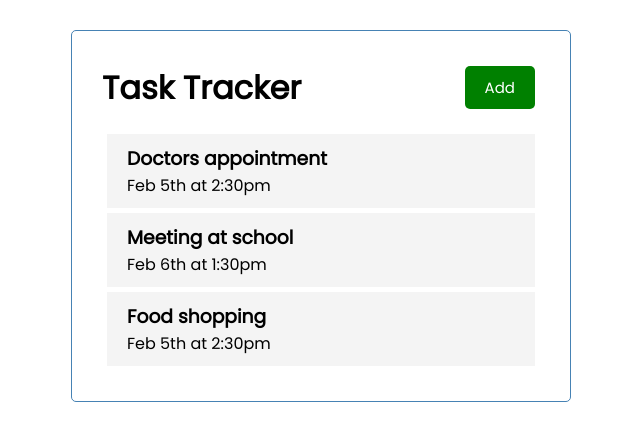
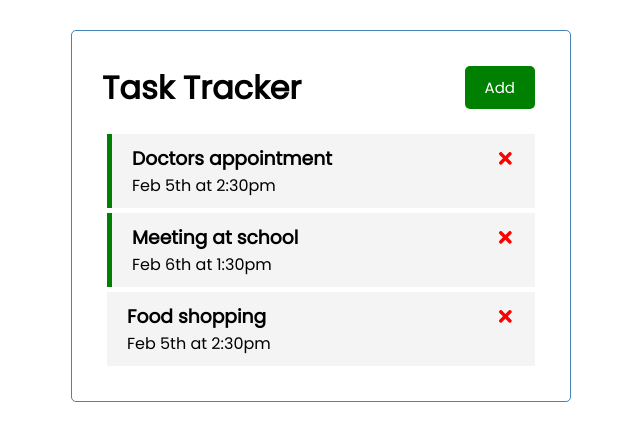
Before and after one commit to AnesBkdm/task-tracker, a React (Create React App) app in the folder task-tracker/: page / in a window 1280 px wide. Shown: the top 440 px of the page, without its empty margins (319-959 px from the left). Built offline with nearby package versions, Linux system fonts and the light colour scheme.

Commit message:
🔔 Double click and reminder

```diff
--- a/task-tracker/src/App.js
+++ b/task-tracker/src/App.js
@@ -25,10 +25,21 @@
     }
 ]);
 
+  // Delete task
+  const deleteTask = (id) => {
+    setTasks(tasks.filter((task) => task.id !== id));
+  }
+
+  // Toggle reminder
+  const toggleReminder = (id) => {
+    setTasks(tasks.map((task)=> task.id === id ? { ...task, reminder: !task.reminder} : task))
+  }
+
   return (
     <div className="container">
       <Header/>
-      <Tasks tasks={tasks} />
+      {tasks.length > 0  ? (<Tasks tasks={tasks} onDelete={deleteTask} onToggle={toggleReminder} />)
+                    : 'No tasks to show.'}
     </div>
   );
 }
--- a/task-tracker/src/components/Task.js
+++ b/task-tracker/src/components/Task.js
@@ -1,7 +1,9 @@
-const Task = ({ task }) => {
+import { FaTimes } from  'react-icons/fa';
+
+const Task = ({ task, onDelete, onToggle }) => {
     return (
-        <div className='task'>
-            <h3>{task.text}</h3>
+        <div className={`task ${task.reminder ? 'reminder' : ''}`} onDoubleClick={() => onToggle(task.id)} >
+            <h3>{task.text} <FaTimes style={{ color: 'red', cursor: 'pointer' }} onClick={() => onDelete(task.id)} /></h3>
             <p>{task.day}</p>
         </div>
     )
--- a/task-tracker/src/components/Tasks.js
+++ b/task-tracker/src/components/Tasks.js
@@ -1,10 +1,10 @@
 import Task from './Task'
 
-const Tasks = ({ tasks }) => {
+const Tasks = ({ tasks, onDelete, onToggle }) => {
     return (
         <>
             {tasks.map((task) => (
-                <Task key={task.id} task={task} />
+                <Task key={task.id} task={task} onDelete={onDelete} onToggle={onToggle} />
             ))}
         </>
     )
```
